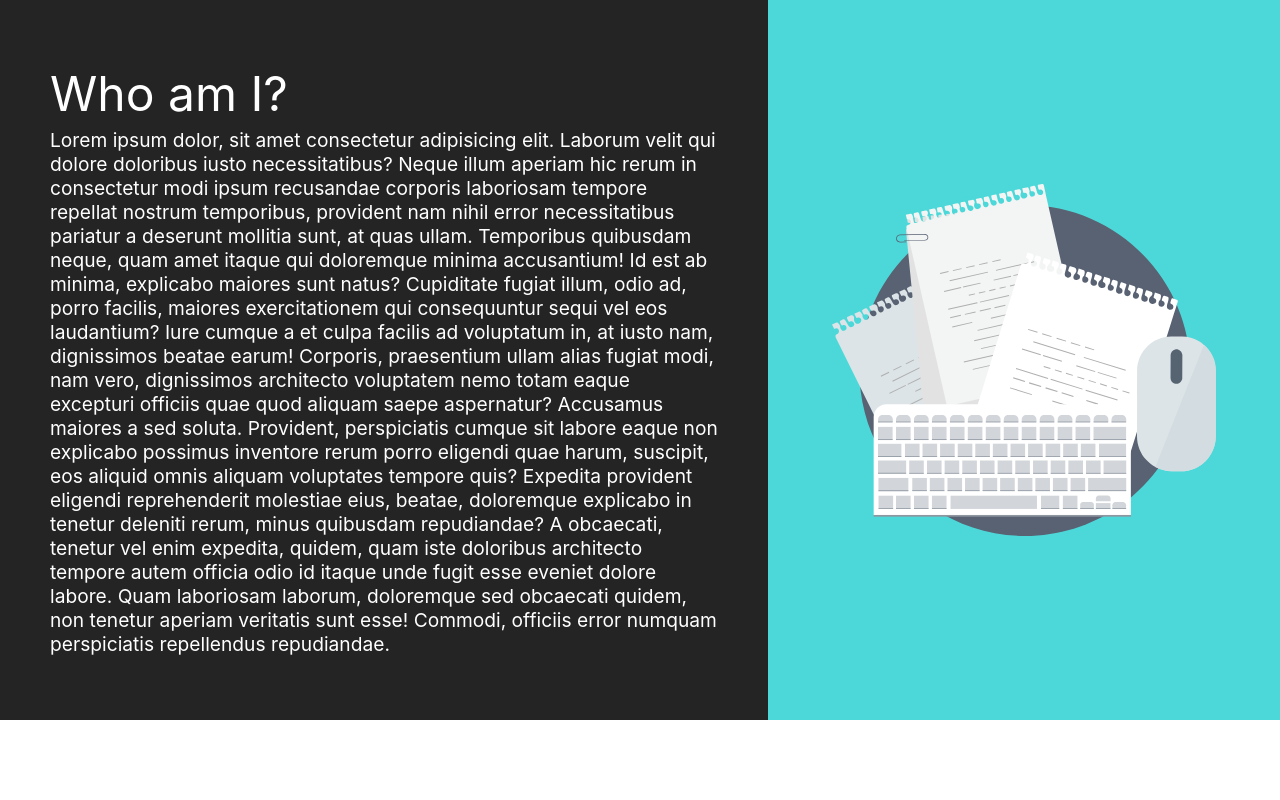
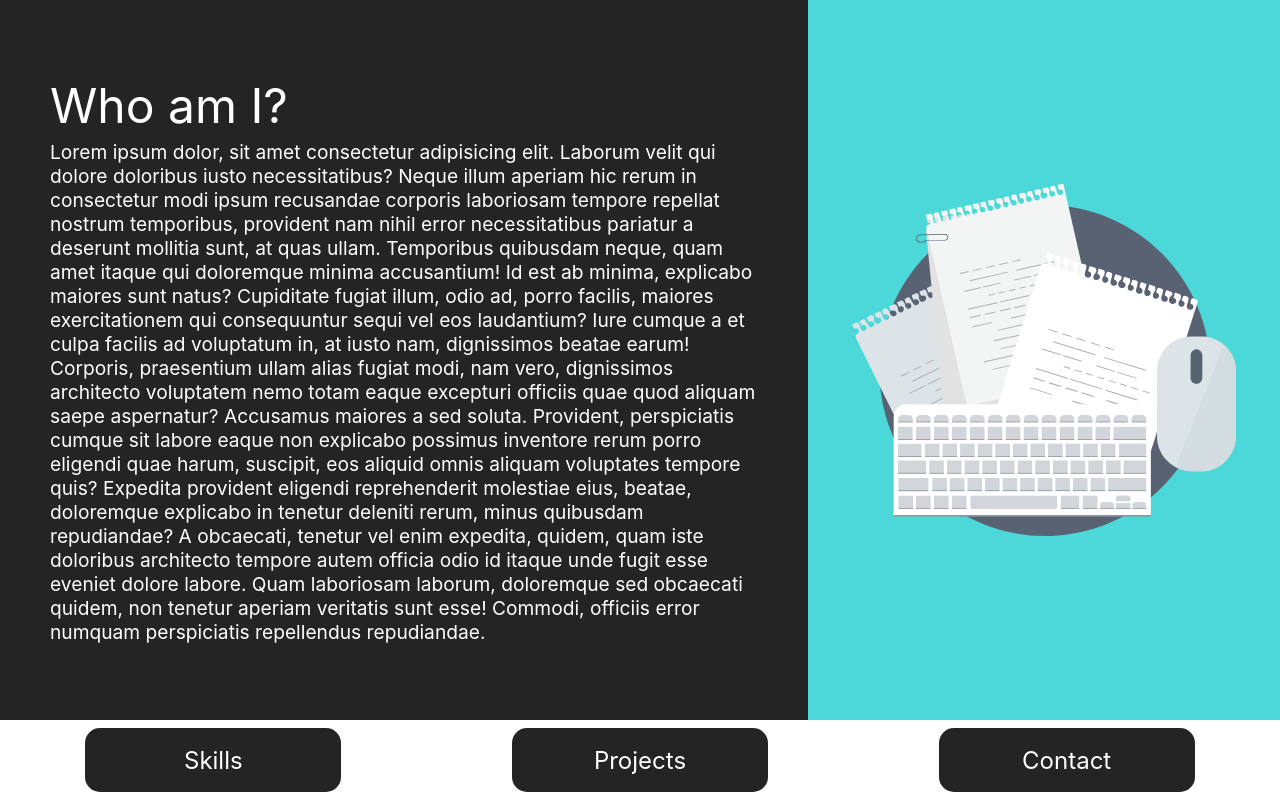
Before and after one commit to SturmEnte/sturmente.github.io, a Svelte app: page / in a window 1280 px wide. Built offline with nearby package versions, Linux system fonts and the light colour scheme.

Commit message:
Added internal links

```diff
--- a/src/App.svelte
+++ b/src/App.svelte
@@ -1,4 +1,6 @@
 <script>
+import InternalLink from "./lib/InternalLink.svelte";
+
 import keyboardMousePaper from "./assets/keyboard-mouse-paper.svg"
 </script>
 
@@ -12,10 +14,23 @@ import keyboardMousePaper from "./assets/keyboard-mouse-paper.svg"
         <img src="{keyboardMousePaper}" alt="Keyboard Mouse Paper">
       </div>
   </div>
-  <div></div>
+  <div id="internal-links">
+    <InternalLink name="Skills" targetId="skills" />
+    <InternalLink name="Projects" targetId="projects" />
+    <InternalLink name="Contact" targetId="contact" />
+  </div>
 </main>
 
 <style>
+  #internal-links {
+    width: 100vw;
+    height: 10vh;
+    display: flex;
+    flex-direction: row;
+    align-items: center;
+    justify-content: space-around;
+  }
+
   #about {
     height: 90vh;
     width: 100vw;
@@ -32,7 +47,6 @@ import keyboardMousePaper from "./assets/keyboard-mouse-paper.svg"
     background-color: var(--color-one);
     color: white;
     padding: 0 50px;
-    box-sizing: border-box;
     width: 60vw;
     font-size: 1.2em;
     display: flex;
```
